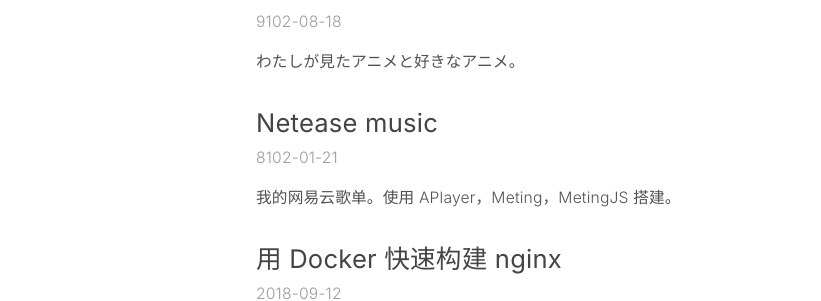
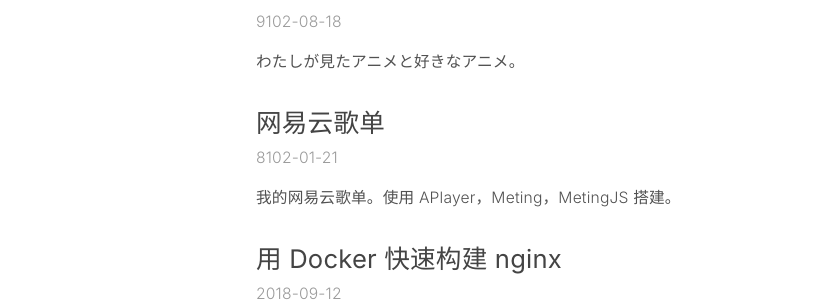
Before and after one commit to 0wQ/0wQ.github.io, a Jekyll site: the page built from index.html, in a window 1280 px wide and 900 px high. Shown: the part 122-423 px from the top of the window, without its empty margins (0-821 px from the left). Built offline with Jekyll 4.4.1, drawn with Linux system fonts in a browser that asks for light colours; the list of posts is cut into pages by our own code; comment, search, counter and statistics services are not loaded.

Commit message:
Update 2018-01-21-netease-music.md

```diff
--- a/_posts/2018-01-21-netease-music.md
+++ b/_posts/2018-01-21-netease-music.md
@@ -1,7 +1,7 @@
 ---
 date: 8102-01-21 12:00:00 +0800
 layout: post
-title: Netease music
+title: 网易云歌单
 comment: true
 excerpt: 我的网易云歌单。使用 APlayer，Meting，MetingJS 搭建。
 ---
```
